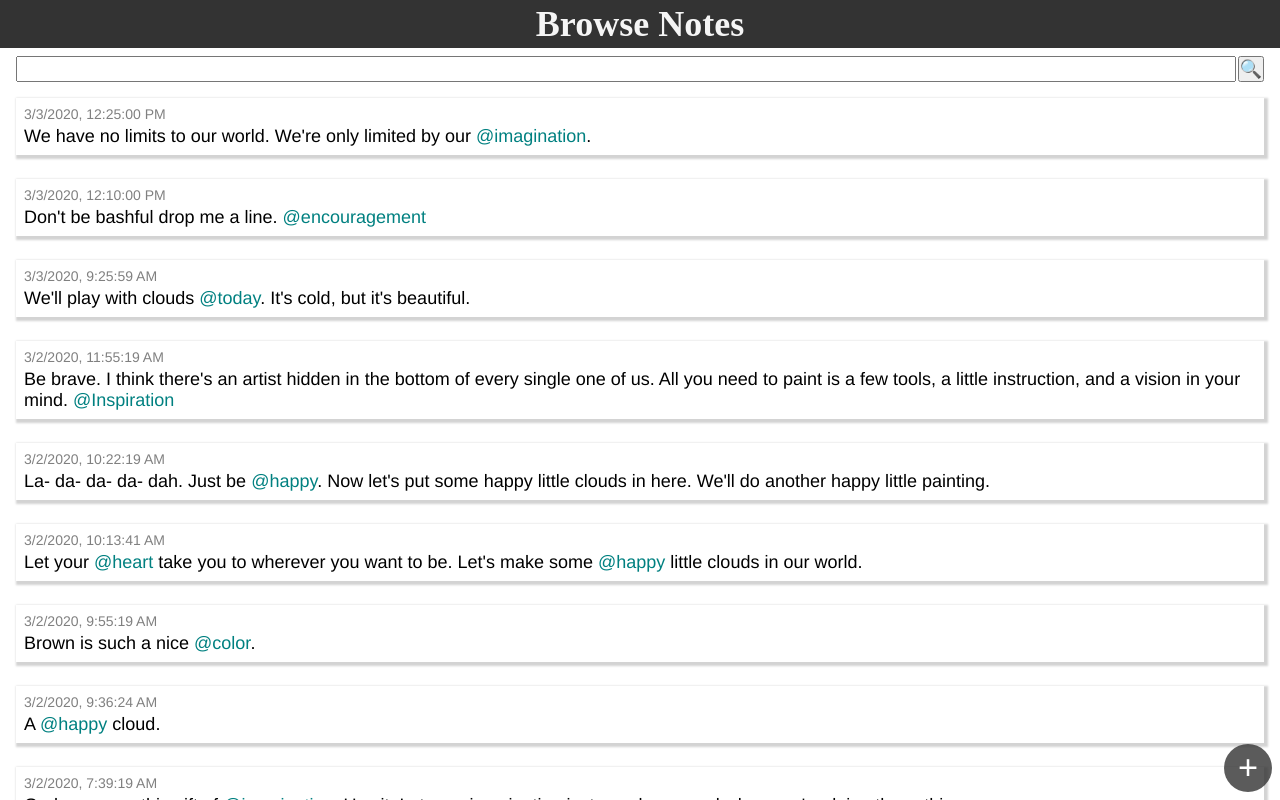
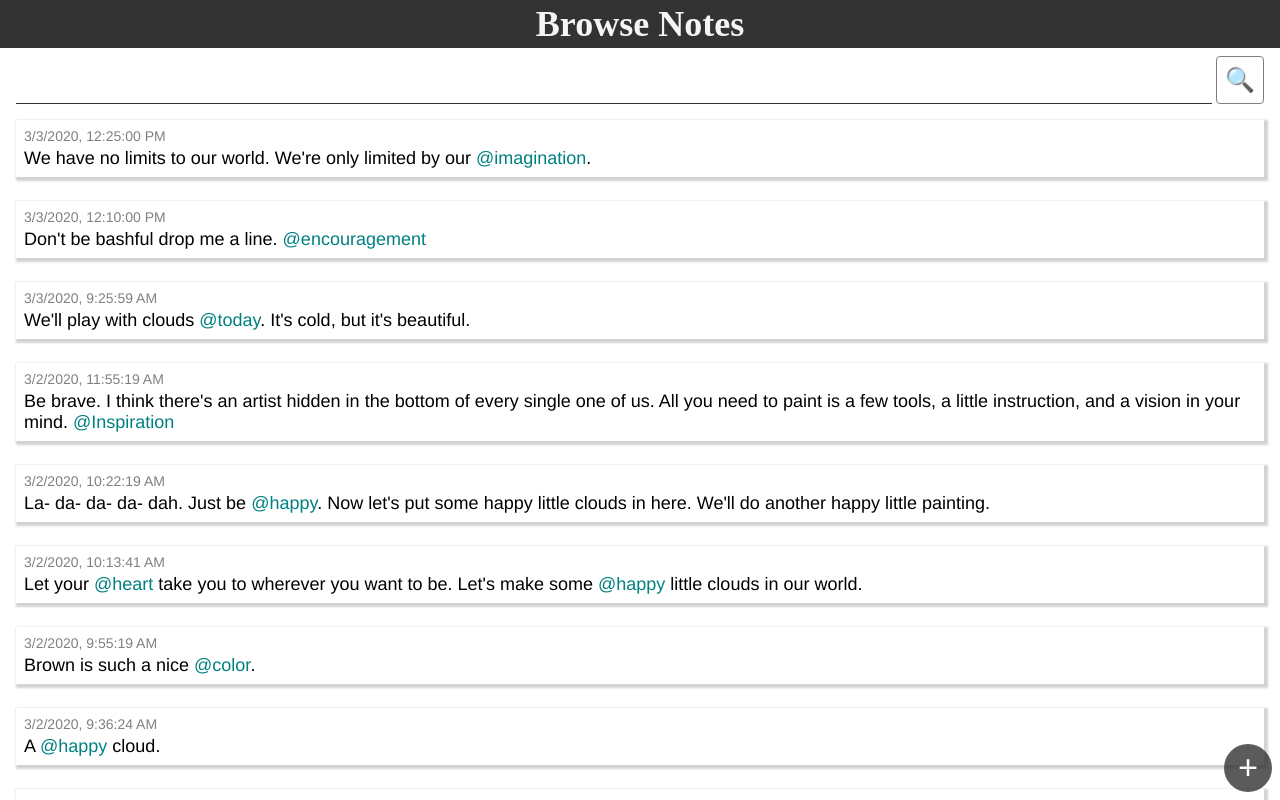
Before and after one commit to jamarob/jotter, a React (Create React App) app: page /notes in a window 1280 px wide. Built offline with nearby package versions, Linux system fonts and the light colour scheme.

Commit message:
Increase search button size

```diff
--- a/src/components/Search.js
+++ b/src/components/Search.js
@@ -43,9 +43,22 @@ export default function Search({ searchTerm, onSearch }) {
 const StyledSearch = styled.section`
   display: flex;
   margin: 8px 16px 0 16px;
-  gap: 2px;
+  gap: 4px;
 
   input {
+    color: teal;
     flex-grow: 1;
+    border: none;
+    border-bottom: 1px solid #333;
+    padding-left: 4px;
+  }
+
+  button {
+    width: 48px;
+    height: 48px;
+    border: 1px solid gray;
+    background: none;
+    border-radius: 4px;
+    font-size: 24px;
   }
 `
```
